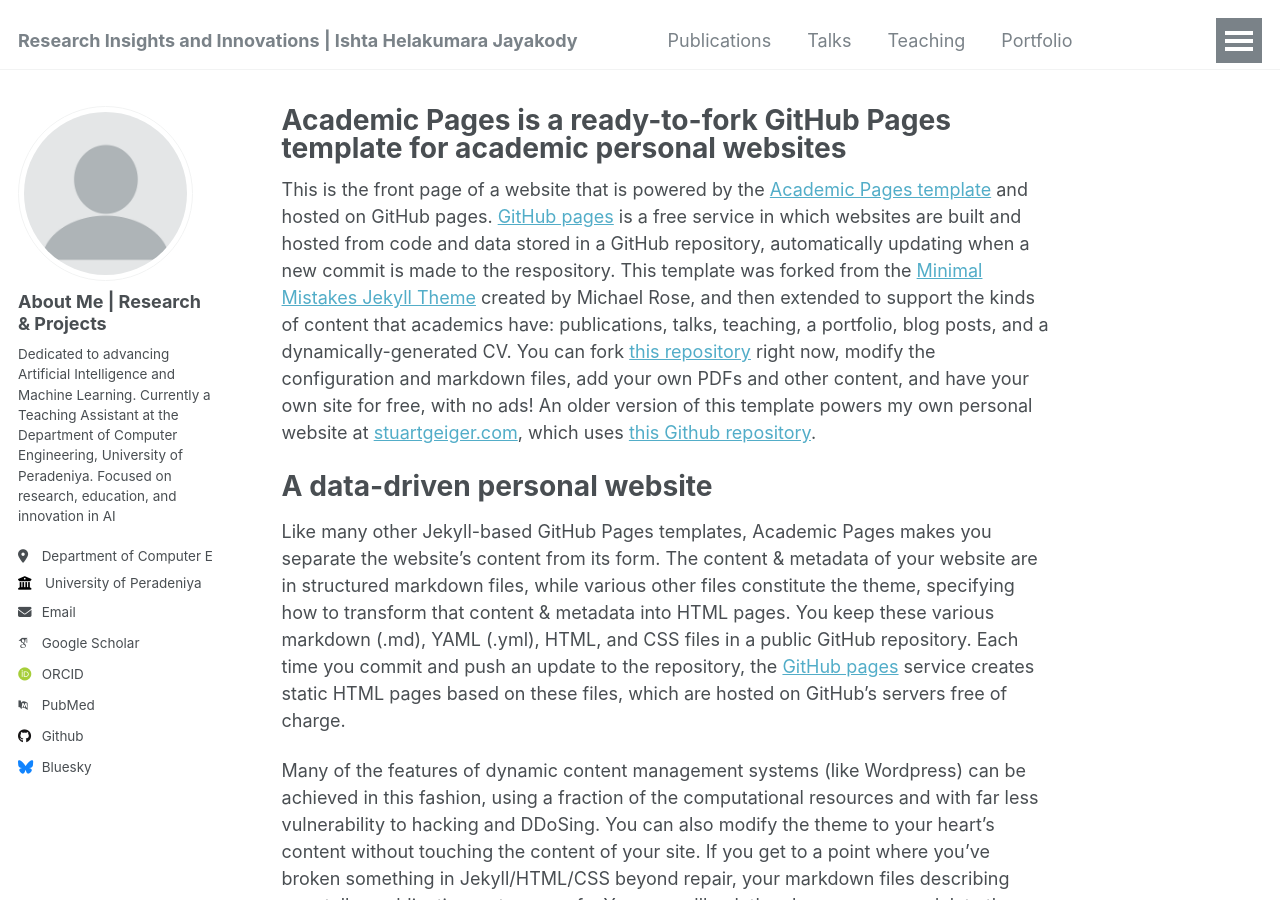
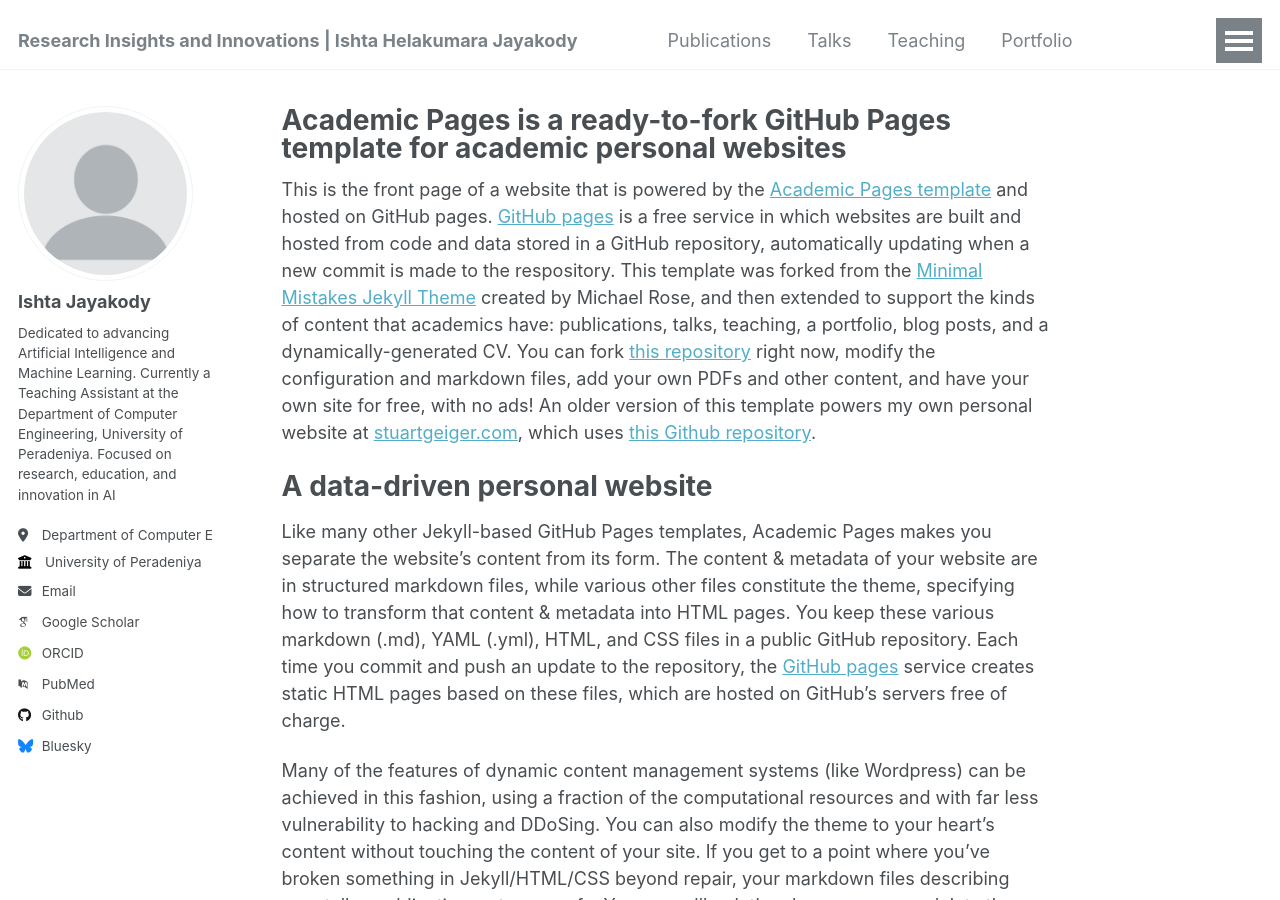
Before and after one commit to IshtaJayakody/IshtaJayakody.github.io, a Jekyll site: the page built from _pages/about.md, in a window 1280 px wide and 900 px high. Built offline with Jekyll 4.4.1, drawn with Linux system fonts in a browser that asks for light colours; some web fonts are replaced.

Commit message:
Update _config.yml

```diff
--- a/_config.yml
+++ b/_config.yml
@@ -22,7 +22,7 @@ repository               : "IshtaJayakody/academicpages.github.io"
 author:
   # Biographic information
   avatar           : "profile.png"
-  name             : "About Me | Research & Projects"
+  name             : "Ishta Jayakody"
   pronouns         : # example: "she/her"
   bio              : "Dedicated to advancing Artificial Intelligence and Machine Learning. Currently a Teaching Assistant at the Department of Computer Engineering, University of Peradeniya. Focused on research, education, and innovation in AI"
   location         : "Department of Computer Engineering, Faculty of Engineering, University of Peradeniya"
```
